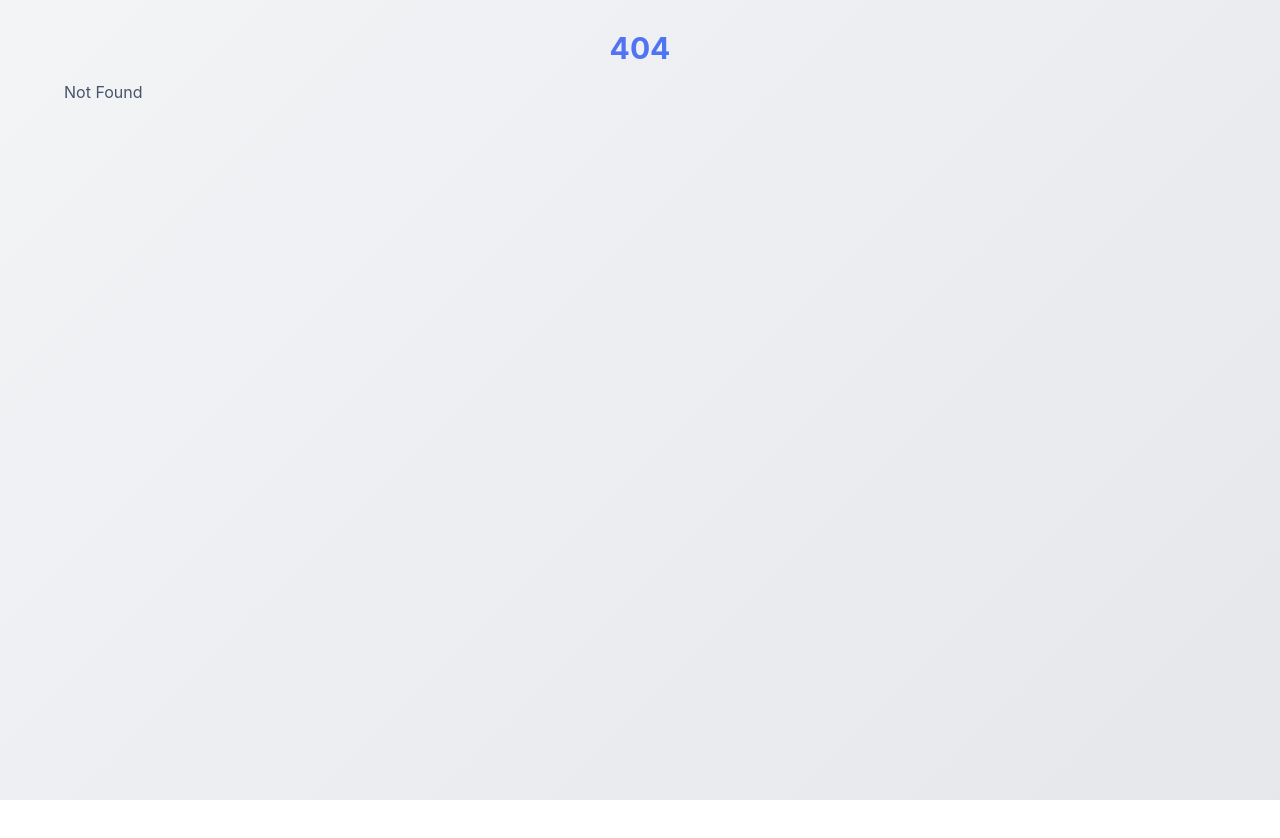
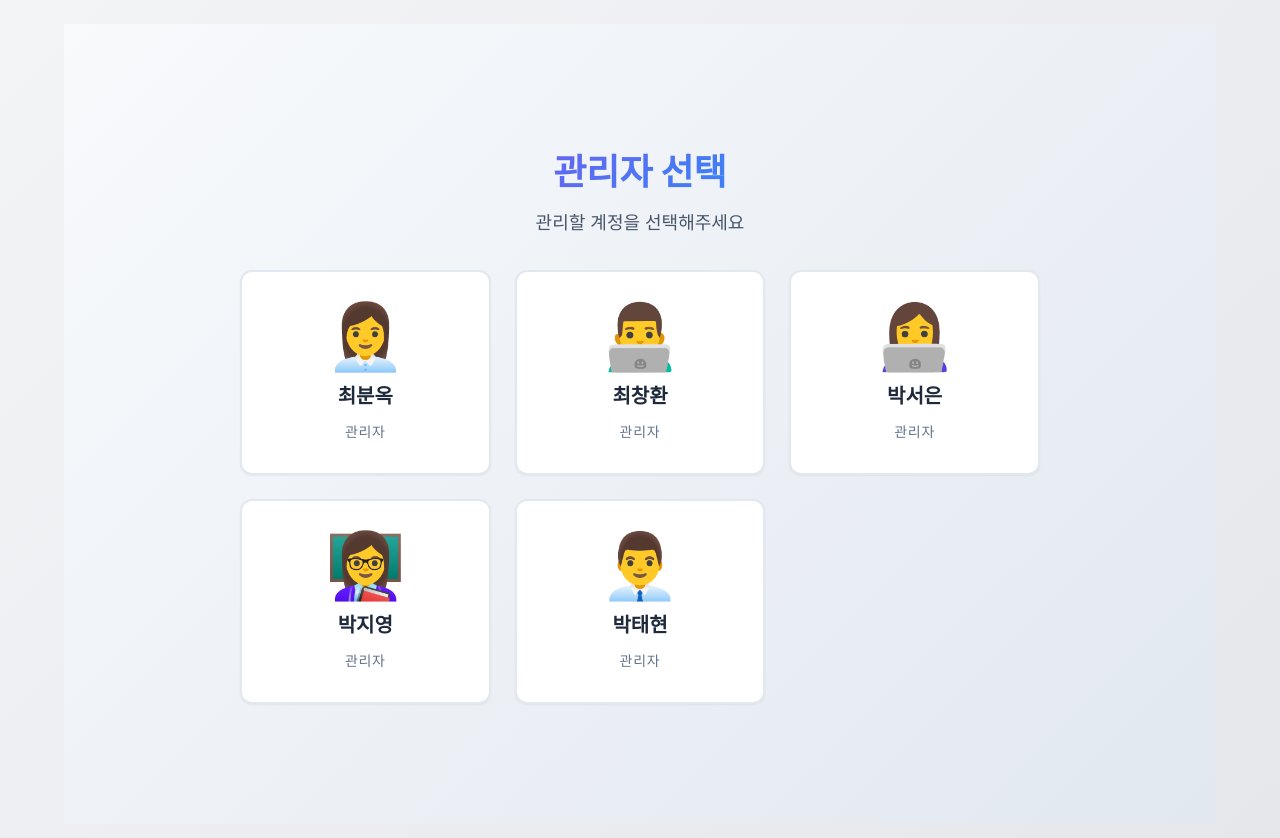
Before and after one commit to moxieDani/OksHouse-User, a SvelteKit app in the folder frontend/admin/: page /admin in a window 1280 px wide. Before the commit this address had no page. Shown: the top 838 px of the page. Before the commit the page ends 800 px from the top, so only its background shows below. Built offline with nearby package versions, Linux system fonts and the light colour scheme.

Commit message:
관리자페이지 관리자 선택 화면 안나오는 문제 수정

```diff
--- /dev/null
+++ b/frontend/admin/src/routes/+error.svelte
@@ -0,0 +1,125 @@
+<script>
+	import { page } from '$app/stores';
+
+	// params prop을 받아서 경고 제거
+	export let params = {};
+</script>
+
+<svelte:head>
+	<title>오류 - Ok's House 관리 시스템</title>
+</svelte:head>
+
+<div class="error-page">
+	<div class="error-content">
+		<h1>{$page.status}</h1>
+		<h2>페이지를 찾을 수 없습니다</h2>
+		<p>{$page.error?.message || '요청하신 페이지가 존재하지 않습니다.'}</p>
+
+		<div class="actions">
+			<a href="/admin" class="btn btn-primary">관리자 선택으로 돌아가기</a>
+		</div>
+	</div>
+</div>
+
+<style>
+	.error-page {
+		min-height: 100vh;
+		display: flex;
+		align-items: center;
+		justify-content: center;
+		padding: var(--space-4);
+		background: linear-gradient(135deg, #f8fafc 0%, #e2e8f0 100%);
+	}
+
+	.error-content {
+		text-align: center;
+		max-width: 500px;
+	}
+
+	h1 {
+		font-size: 6rem;
+		font-weight: 800;
+		background: linear-gradient(135deg, #ef4444 0%, #dc2626 100%);
+		background-clip: text;
+		-webkit-background-clip: text;
+		color: transparent;
+		-webkit-text-fill-color: transparent;
+		margin-bottom: var(--space-4);
+		line-height: 1;
+	}
+
+	h2 {
+		font-size: var(--text-2xl);
+		font-weight: 700;
+		color: var(--neutral-800);
+		margin-bottom: var(--space-4);
+	}
+
+	p {
+		font-size: var(--text-lg);
+		color: var(--neutral-600);
+		margin-bottom: var(--space-8);
+		line-height: 1.6;
+	}
+
+	.actions {
+		display: flex;
+		justify-content: center;
+		gap: var(--space-4);
+	}
+
+	.btn {
+		display: inline-flex;
+		align-items: center;
+		justify-content: center;
+		padding: var(--space-3) var(--space-6);
+		border-radius: var(--radius-lg);
+		font-size: var(--text-base);
+		font-weight: 600;
+		text-decoration: none;
+		transition: var(--transition-all);
+		border: none;
+		cursor: pointer;
+	}
+
+	.btn-primary {
+		background: linear-gradient(135deg, #6366f1 0%, #3b82f6 100%);
+		color: white;
+		box-shadow: var(--shadow-md);
+	}
+
+	.btn-primary:hover {
+		transform: translateY(-2px);
+		box-shadow: var(--shadow-lg);
+	}
+
+	.btn-primary:active {
+		transform: translateY(0);
+		box-shadow: var(--shadow-sm);
+	}
+
+	/* 모바일 대응 */
+	@media (max-width: 640px) {
+		h1 {
+			font-size: 4rem;
+		}
+
+		h2 {
+			font-size: var(--text-xl);
+		}
+
+		p {
+			font-size: var(--text-base);
+		}
+
+		.actions {
+			flex-direction: column;
+			align-items: center;
+		}
+
+		.btn {
+			width: 100%;
+			max-width: 300px;
+		}
+	}
+</style>
--- /dev/null
+++ b/frontend/admin/src/routes/admin/+page.svelte
@@ -0,0 +1,154 @@
+<script>
+	import { administrators } from '$lib/constants/admins.js';
+	import { goto } from '$app/navigation';
+
+	// params prop을 받아서 경고 제거
+	export let params = {};
+
+	/**
+	 * 관리자 선택 시 해당 관리자 페이지로 이동
+	 */
+	function selectAdmin(adminId) {
+		goto(`/admin/${adminId}`);
+	}
+</script>
+
+<svelte:head>
+	<title>관리자 선택 - Ok's House 관리 시스템</title>
+</svelte:head>
+
+<div class="admin-selection">
+	<h1>관리자 선택</h1>
+	<p class="subtitle">관리할 계정을 선택해주세요</p>
+
+	<div class="admin-grid">
+		{#each Object.entries(administrators) as [adminId, admin]}
+			<button
+				class="admin-card"
+				on:click={() => selectAdmin(adminId)}
+				aria-label="{admin.name} 관리자 페이지로 이동"
+			>
+				<div class="admin-emoji">{admin.emoji}</div>
+				<div class="admin-name">{admin.name}</div>
+				<div class="admin-subtitle">관리자</div>
+			</button>
+		{/each}
+	</div>
+</div>
+
+<style>
+	.admin-selection {
+		min-height: 100vh;
+		padding: var(--space-8) var(--space-4);
+		display: flex;
+		flex-direction: column;
+		align-items: center;
+		justify-content: center;
+		background: linear-gradient(135deg, #f8fafc 0%, #e2e8f0 100%);
+	}
+
+	h1 {
+		font-size: var(--text-4xl);
+		font-weight: 800;
+		background: linear-gradient(135deg, #6366f1 0%, #3b82f6 100%);
+		background-clip: text;
+		-webkit-background-clip: text;
+		color: transparent;
+		-webkit-text-fill-color: transparent;
+		margin-bottom: var(--space-2);
+		text-align: center;
+	}
+
+	.subtitle {
+		font-size: var(--text-lg);
+		color: var(--neutral-600);
+		margin-bottom: var(--space-8);
+		text-align: center;
+	}
+
+	.admin-grid {
+		display: grid;
+		grid-template-columns: repeat(auto-fit, minmax(200px, 1fr));
+		gap: var(--space-6);
+		max-width: 800px;
+		width: 100%;
+	}
+
+	.admin-card {
+		background: white;
+		border: 2px solid var(--neutral-200);
+		border-radius: var(--radius-xl);
+		padding: var(--space-8) var(--space-6);
+		text-align: center;
+		cursor: pointer;
+		transition: var(--transition-all);
+		box-shadow: var(--shadow-sm);
+		font-family: inherit;
+		min-height: 200px;
+		display: flex;
+		flex-direction: column;
+		align-items: center;
+		justify-content: center;
+		gap: var(--space-3);
+	}
+
+	.admin-card:hover {
+		transform: translateY(-4px);
+		box-shadow: var(--shadow-xl);
+		border-color: #6366f1;
+		background: linear-gradient(135deg, #ffffff 0%, #f8fafc 100%);
+	}
+
+	.admin-card:active {
+		transform: translateY(-2px);
+		box-shadow: var(--shadow-lg);
+	}
+
+	.admin-emoji {
+		font-size: 4rem;
+		line-height: 1;
+	}
+
+	.admin-name {
+		font-size: var(--text-xl);
+		font-weight: 700;
+		color: var(--neutral-800);
+	}
+
+	.admin-subtitle {
+		font-size: var(--text-sm);
+		color: var(--neutral-500);
+		font-weight: 500;
+		text-transform: uppercase;
+		letter-spacing: 0.05em;
+	}
+
+	/* 모바일 대응 */
+	@media (max-width: 640px) {
+		.admin-grid {
+			grid-template-columns: 1fr 1fr;
+			gap: var(--space-4);
+		}
+
+		.admin-card {
+			padding: var(--space-6) var(--space-4);
+			min-height: 160px;
+		}
+
+		.admin-emoji {
+			font-size: 3rem;
+		}
+
+		.admin-name {
+			font-size: var(--text-lg);
+		}
+
+		h1 {
+			font-size: var(--text-3xl);
+		}
+
+		.subtitle {
+			font-size: var(--text-base);
+		}
+	}
+</style>
```
